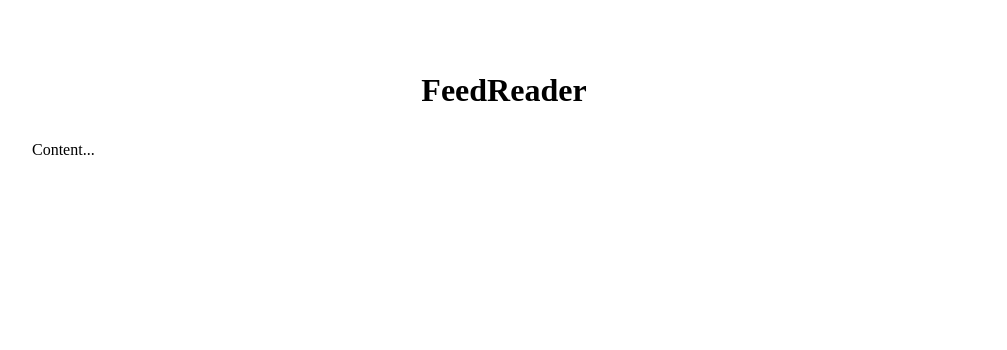
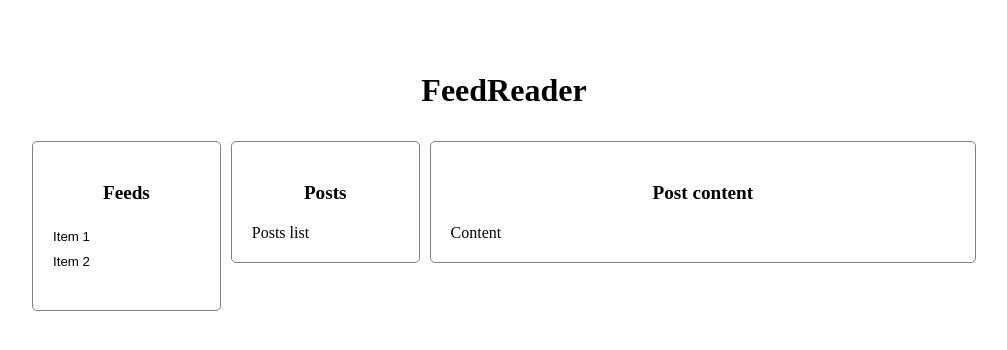
Before and after one commit to donaminos/feed-reader, a Next.js app: page / in a window 1280 px wide. Shown: the top 350 px of the page, without its empty margins (136-1143 px from the left). Built offline with nearby package versions, Linux system fonts and the light colour scheme.

Commit message:
feat: implement UI components

```diff
--- /dev/null
+++ b/src/components/Card.js
@@ -0,0 +1,10 @@
+import React from "react";
+
+export const Card = ({ title, children }) => {
+  return (
+    <div className="card">
+      <h2 className="card-title">{title}</h2>
+      {children}
+    </div>
+  );
+};
--- /dev/null
+++ b/src/components/FeedReader.js
@@ -0,0 +1,20 @@
+import React from "react";
+import { Posts } from "./Posts";
+import { Feeds } from "./Feeds";
+import { PostContent } from "./PostContent";
+
+export const FeedReader = () => {
+  return (
+    <div className="feed-reader-container">
+      <div className="main-col">
+        <Feeds />
+      </div>
+      <div className="secondry-col">
+        <Posts />
+      </div>
+      <div className="content-col">
+        <PostContent />
+      </div>
+    </div>
+  );
+};
--- /dev/null
+++ b/src/components/Feeds.js
@@ -0,0 +1,22 @@
+import React from "react";
+import { Card } from "./Card";
+import { List } from "./List";
+
+const items = [
+  {
+    id: "1",
+    label: "Item 1",
+  },
+  {
+    id: "2",
+    label: "Item 2",
+  },
+];
+
+export const Feeds = () => {
+  return (
+    <Card title="Feeds">
+      <List items={items} />
+    </Card>
+  );
+};
--- /dev/null
+++ b/src/components/List.js
@@ -0,0 +1,21 @@
+import React from "react";
+
+const ListItem = ({ id, label, onClick }) => {
+  return (
+    <li className="list-item">
+      <button onClick={onClick}>{label}</button>
+    </li>
+  );
+};
+
+export const List = ({ items, onClick }) => {
+  if (items.length) {
+    return (
+      <ul className="list">
+        {items.map((item) => (
+          <ListItem key={item.id} onClick={onClick} {...item} />
+        ))}
+      </ul>
+    );
+  }
+};
--- /dev/null
+++ b/src/components/PostContent.js
@@ -0,0 +1,10 @@
+import React from "react";
+import { Card } from "./Card";
+
+export const PostContent = () => {
+  return (
+    <Card title="Post content">
+      <div>Content</div>
+    </Card>
+  );
+};
--- /dev/null
+++ b/src/components/Posts.js
@@ -0,0 +1,9 @@
+import React from "react";
+import { Card } from "./Card";
+export const Posts = () => {
+  return (
+    <Card title="Posts">
+      <div>Posts list</div>
+    </Card>
+  );
+};
--- a/src/pages/index.js
+++ b/src/pages/index.js
@@ -1,4 +1,5 @@
 import Head from "next/head";
+import { FeedReader } from "@/components/FeedReader";
 
 export default function Home() {
   return (
@@ -12,8 +13,8 @@ export default function Home() {
       <header>
         <h1>FeedReader</h1>
       </header>
-      <main className="main">
-       <p>Content...</p>
+      <main>
+       <FeedReader />
       </main>
     </>
   );
--- a/src/styles/globals.css
+++ b/src/styles/globals.css
@@ -9,3 +9,45 @@ header h1 {
 main {
   margin: 2rem auto;
 }
+
+.feed-reader-container {
+  display: flex;
+  gap: 10px;
+}
+.main-col {
+  flex-basis: 20%;
+}
+
+.secondry-col {
+  flex-basis: 20%;
+}
+
+.content-col {
+  flex-grow: 1;
+}
+
+.card {
+  border: 1px solid gray;
+  padding: 20px;
+  border-radius: 5px;
+}
+.card-title {
+  margin: 20px auto;
+  font-size: 1.2rem;
+  width: fit-content;
+}
+
+.list {
+  list-style: none;
+  padding: 0;
+}
+
+.list-item button {
+  background-color: transparent;
+  border: none;
+  padding: 5px 0;
+}
+.list-item button:hover {
+  cursor: pointer;
+  text-decoration: underline;
+}
```
